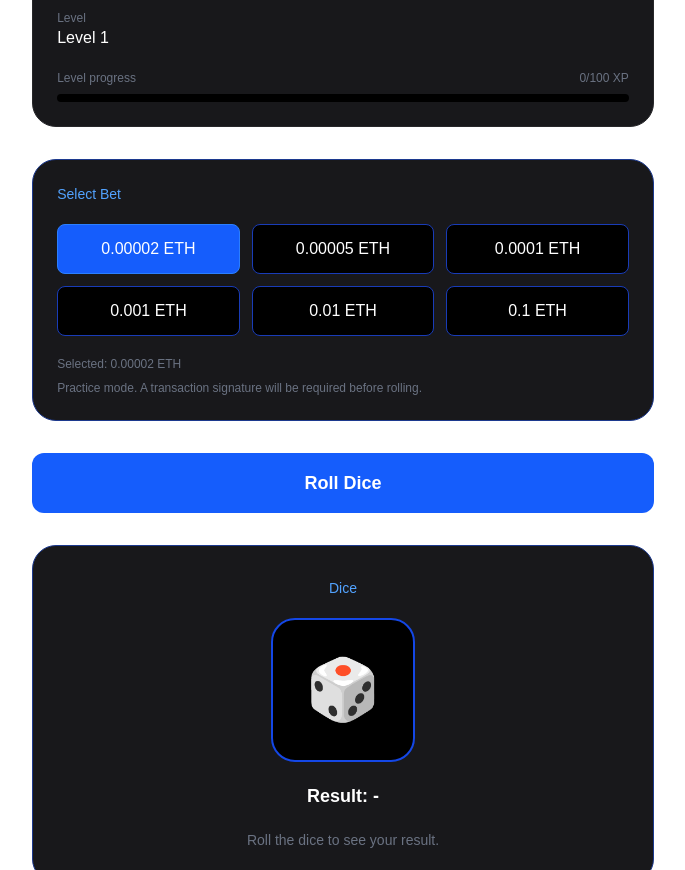
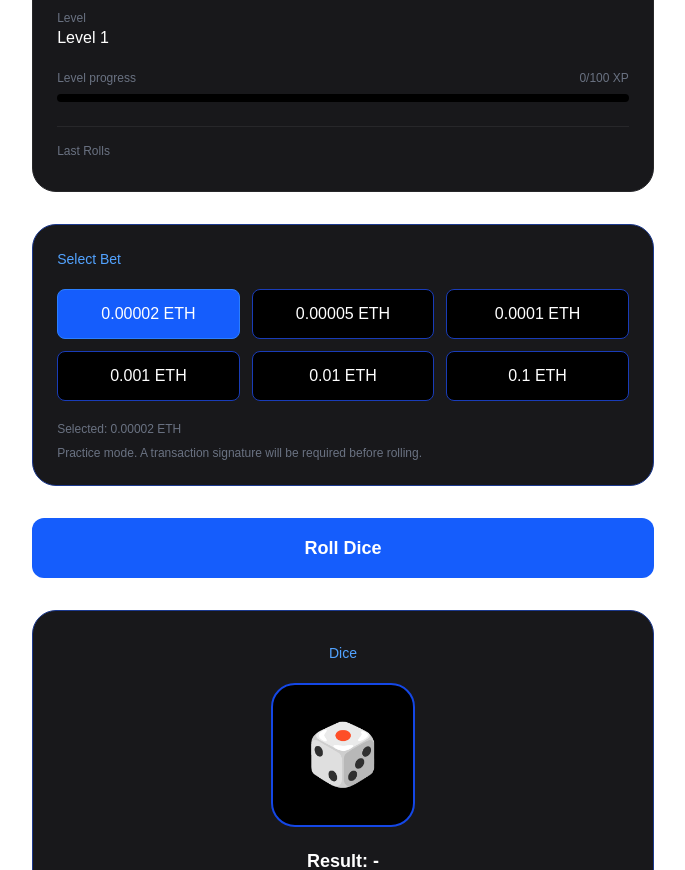
Before and after one commit to Piliyesi/base-pili, a Next.js app: page / in a window 1280 px wide. Shown: the part 1700-2570 px from the top of the page, without its empty margins (297-982 px from the left). Built offline with nearby package versions, Linux system fonts and the light colour scheme.

Commit message:
feat: add roll history panel

```diff
--- a/src/components/dice/DiceBoard.tsx
+++ b/src/components/dice/DiceBoard.tsx
@@ -13,6 +13,7 @@ export default function DiceBoard() {
   const [didWin, setDidWin] = useState<boolean | null>(null);
   const [xp, setXp] = useState(0);
   const [winStreak, setWinStreak] = useState(0);
+  const [rollHistory, setRollHistory] = useState<number[]>([]);
 
   function handleRoll() {
     setIsRolling(true);
@@ -32,6 +33,9 @@ export default function DiceBoard() {
 
       setFace(randomDice.face);
       setRollValue(randomDice.value);
+      setRollHistory((current) =>
+        [randomDice.value, ...current].slice(0, 5)
+      );
       setDidWin(randomDice.value === 6);
 
       if (randomDice.value === 6) {
@@ -68,6 +72,7 @@ export default function DiceBoard() {
         <PlayerPanel
           xp={xp}
           winStreak={winStreak}
+          rollHistory={rollHistory}
         />
       </div>
 
--- a/src/components/dice/PlayerPanel.tsx
+++ b/src/components/dice/PlayerPanel.tsx
@@ -1,11 +1,13 @@
 type PlayerPanelProps = {
   xp: number;
   winStreak: number;
+  rollHistory: number[];
 };
 
 export default function PlayerPanel({
   xp,
   winStreak,
+  rollHistory,
 }: PlayerPanelProps) {
   const level = Math.floor(xp / 100) + 1;
   const levelProgress = xp % 100;
@@ -36,7 +38,9 @@ export default function PlayerPanel({
 
         <div>
           <p className="text-xs text-gray-500">Level</p>
-          <p className="font-medium text-white">Level {level}</p>
+          <p className="font-medium text-white">
+            Level {level}
+          </p>
         </div>
 
         <div>
@@ -52,6 +56,27 @@ export default function PlayerPanel({
             />
           </div>
         </div>
+
+        <div className="mt-6 border-t border-zinc-800 pt-4">
+          <p className="mb-2 text-xs text-gray-500">
+            Last Rolls
+          </p>
+
+          <div className="flex flex-wrap gap-2">
+            {rollHistory.map((roll, index) => (
+              <div
+                key={index}
+                className={`flex h-9 w-9 items-center justify-center rounded-lg border text-sm font-bold ${
+                  roll === 6
+                    ? "border-green-500 text-green-400"
+                    : "border-zinc-700 text-gray-300"
+                }`}
+              >
+                {roll}
+              </div>
+            ))}
+          </div>
+        </div>
       </div>
     </div>
   );
```
